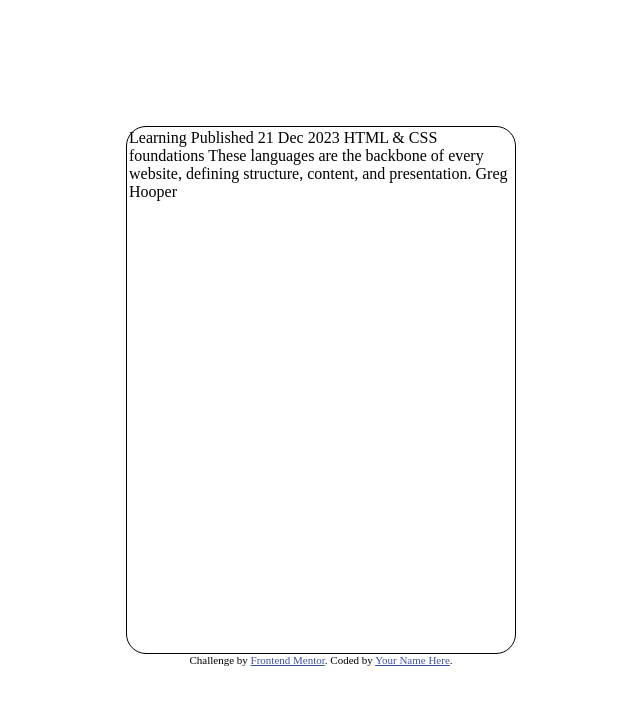
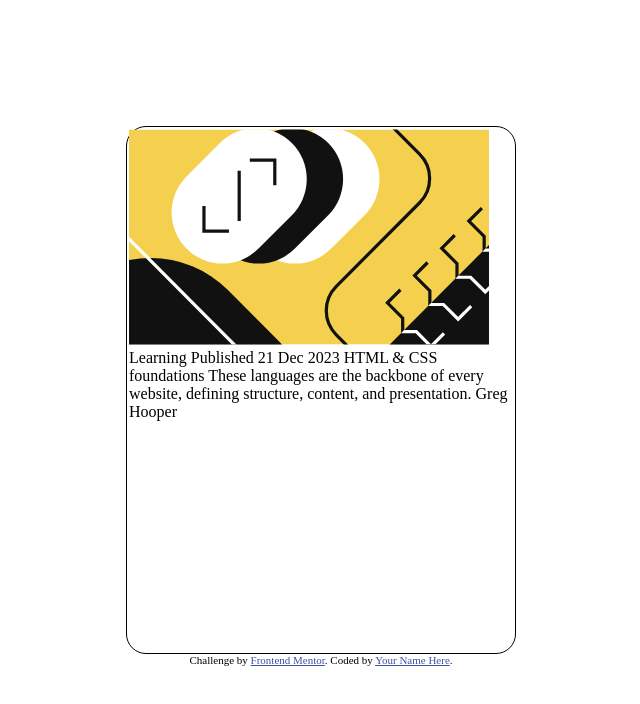
Before and after one commit to NateDaveHill/BlogPreviewCard, a plain HTML site: page index.html in a window 1280 px wide. Shown: the whole page, without its empty margins (319-959 px from the left). Drawn offline with Linux system fonts and the light colour scheme; files whose address does not match are found by name.

Commit message:
EOD commit

```diff
--- a/index.html
+++ b/index.html
@@ -13,6 +13,11 @@
 <body>
 
   <div class="box">
+
+    <div class="image">
+      <img src="C:\Users\natha\OneDrive\Desktop\00_Temp\02_FrontendMentor.io\blog-preview-card-main\assets\images\illustration-article.svg" alt="header image for blog post card">
+
+    </div>
     Learning
 
     Published 21 Dec 2023
--- a/style.css
+++ b/style.css
@@ -16,3 +16,8 @@
     padding: 2px;
     margin-top: 10%;
 }
+
+.box img {
+    width: 360px;
+    height: auto;
+}
```
